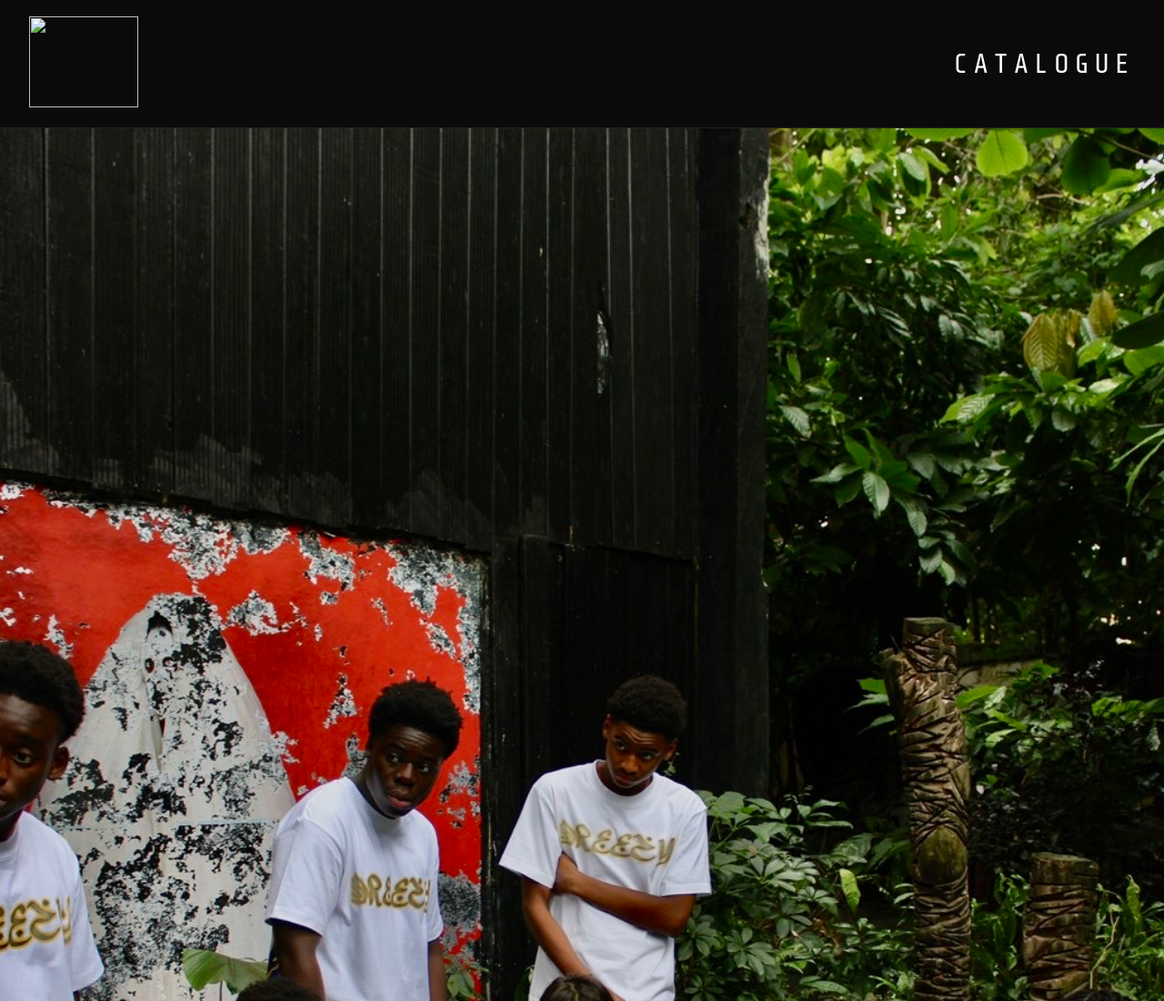
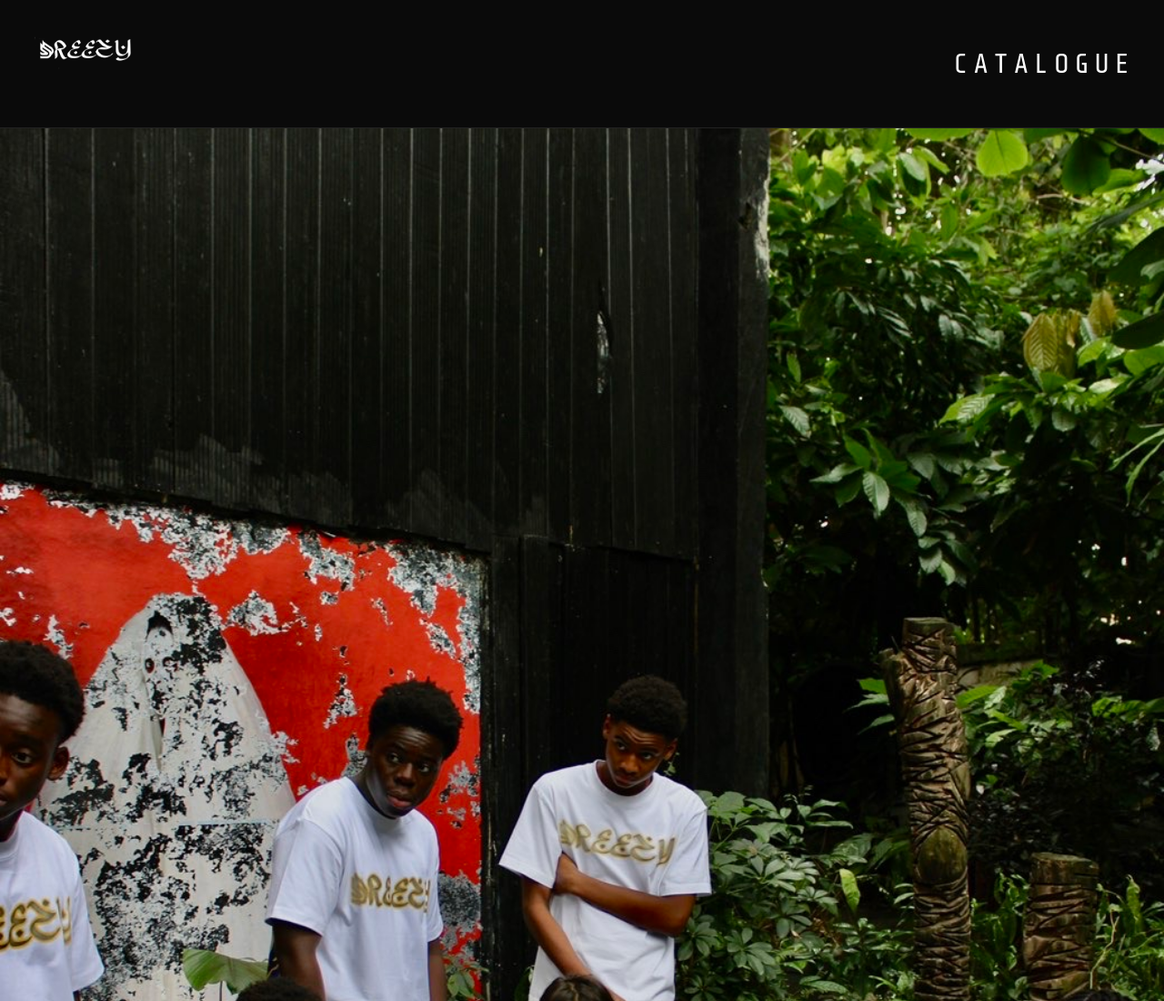
Before and after one commit to coffievan10-source/6reezy.TR, a website: page publics/6reezy.html in a window 1280 px wide. Shown: the top 1100 px of the page at 91% size. Drawn offline with nearby package versions, Linux system fonts and the light colour scheme; a web font is replaced by a local one.

Commit message:
Fix last error

```diff
--- a/publics/6reezy.html
+++ b/publics/6reezy.html
@@ -694,7 +694,7 @@
 <!-- NAV -->
 <nav>
   <a href="publics/6reezy.html" class="nav-logo">
-     <img src="publics/logo_6ree_new_BLANC.png" alt="">
+     <img src="/publics/logo_6ree_new_BLANC.png" alt="">
     </a>
   <ul class="nav-links">
     <li><a href="/Catalogue.html">Catalogue</a></li>
```
